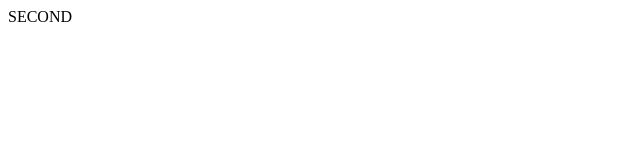
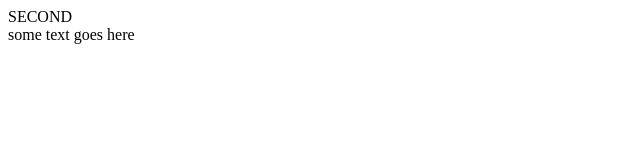
Before and after one commit to kobiak/test, a plain HTML site: page index.html in a window 1280 px wide. Shown: the whole page, without its empty margins (0-640 px from the left). Drawn offline with Linux system fonts and the light colour scheme.

Commit message:
add description to index file

```diff
--- a/index.html
+++ b/index.html
@@ -6,6 +6,8 @@
 </head>
 
 <body>
-SECOND
+SECOND<br>
+
+some text goes here
 </body>
 </html>
```
